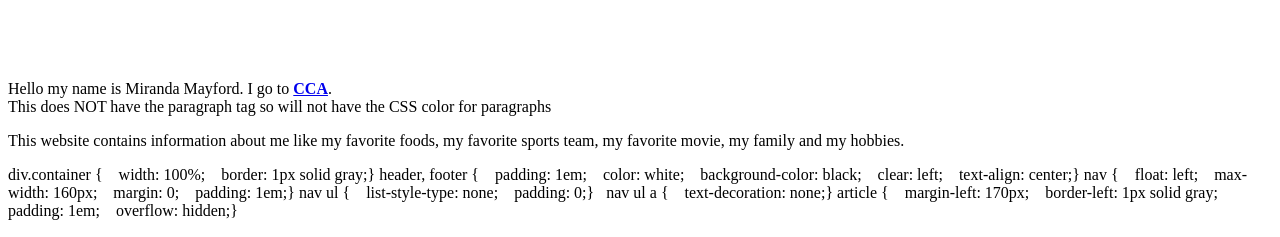
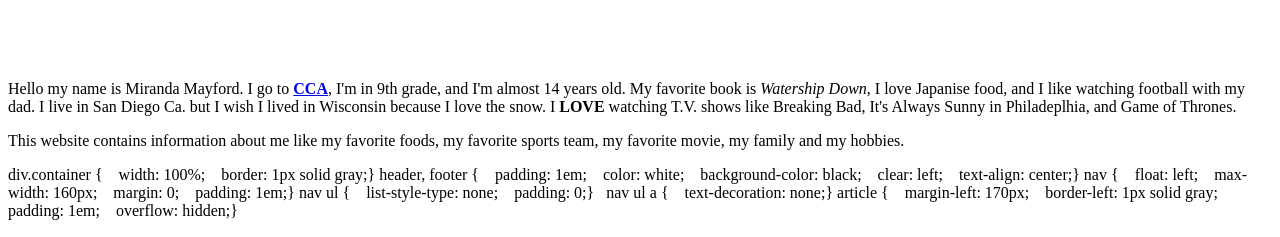
Before and after one commit to mayfordm0999/mayfordm0999.github.io, a plain HTML site: page index.html in a window 1280 px wide. Shown: the top 237 px of the page. Drawn offline with Linux system fonts and the light colour scheme.

Commit message:
wrote biography about me

```diff
--- a/index.html
+++ b/index.html
@@ -4,8 +4,7 @@
 
 <body>
 <br/><br/><br/><br/>
-  Hello my name is Miranda Mayford. I go to <a href="http://www.sduhsd.net/"target="_blank"><b>CCA</b></a>.</br>
-This does NOT have the paragraph tag so will not have the CSS color for paragraphs
+  Hello my name is Miranda Mayford. I go to <a href="http://www.sduhsd.net/"target="_blank"><b>CCA</b></a>, I'm in 9th grade, and I'm almost 14 years old. My favorite book is <i>Watership Down</i>, I love Japanise food, and I like watching football with my dad. I live in San Diego Ca. but I wish I lived in Wisconsin because I love the snow. I <b>LOVE</b> watching T.V. shows like Breaking Bad, It's Always Sunny in Philadeplhia, and Game of Thrones.</br>
 
 <p>This website contains information about me like my favorite foods, my favorite sports team, my favorite movie, my family and my hobbies.</p>
 
```
